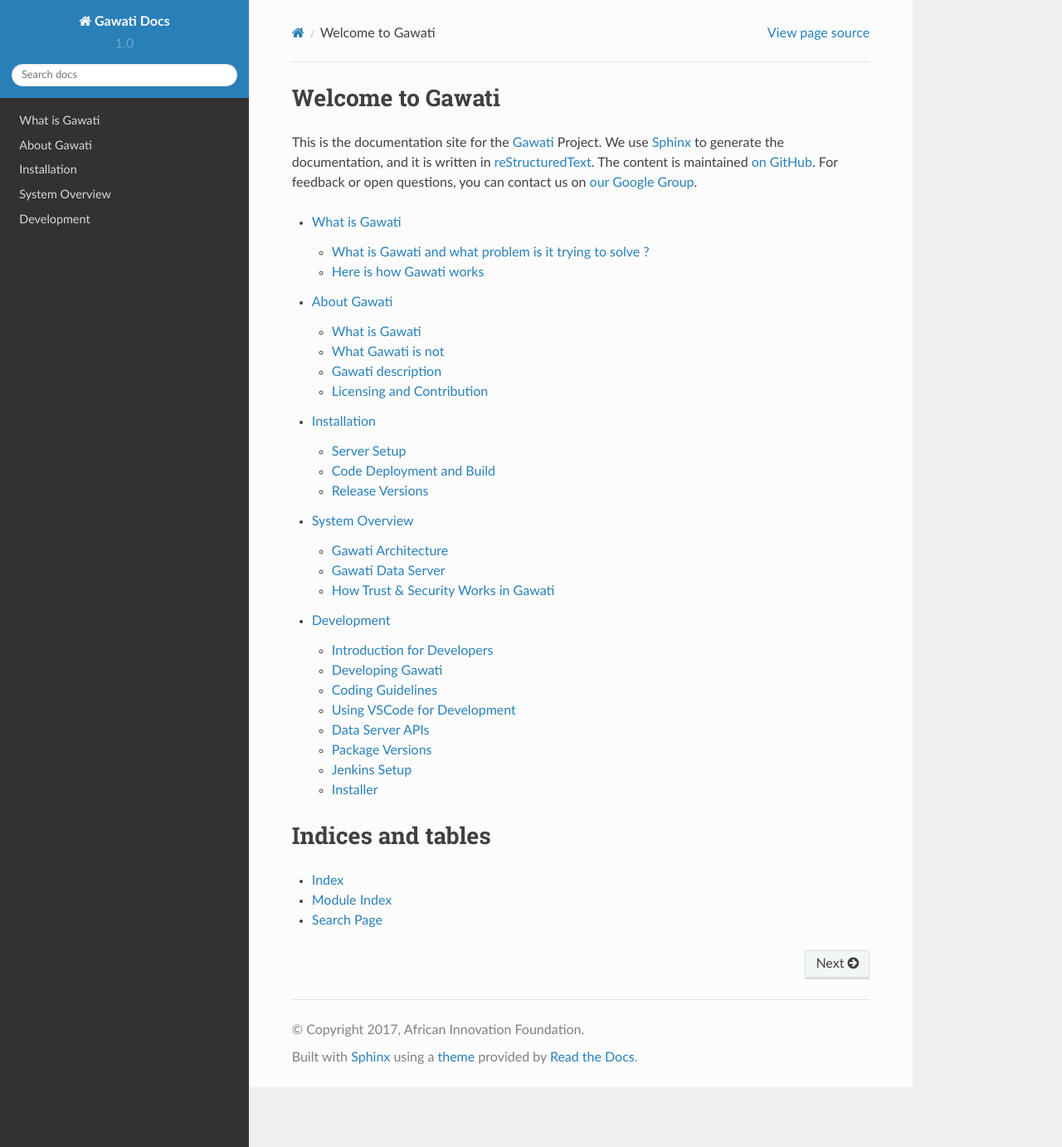
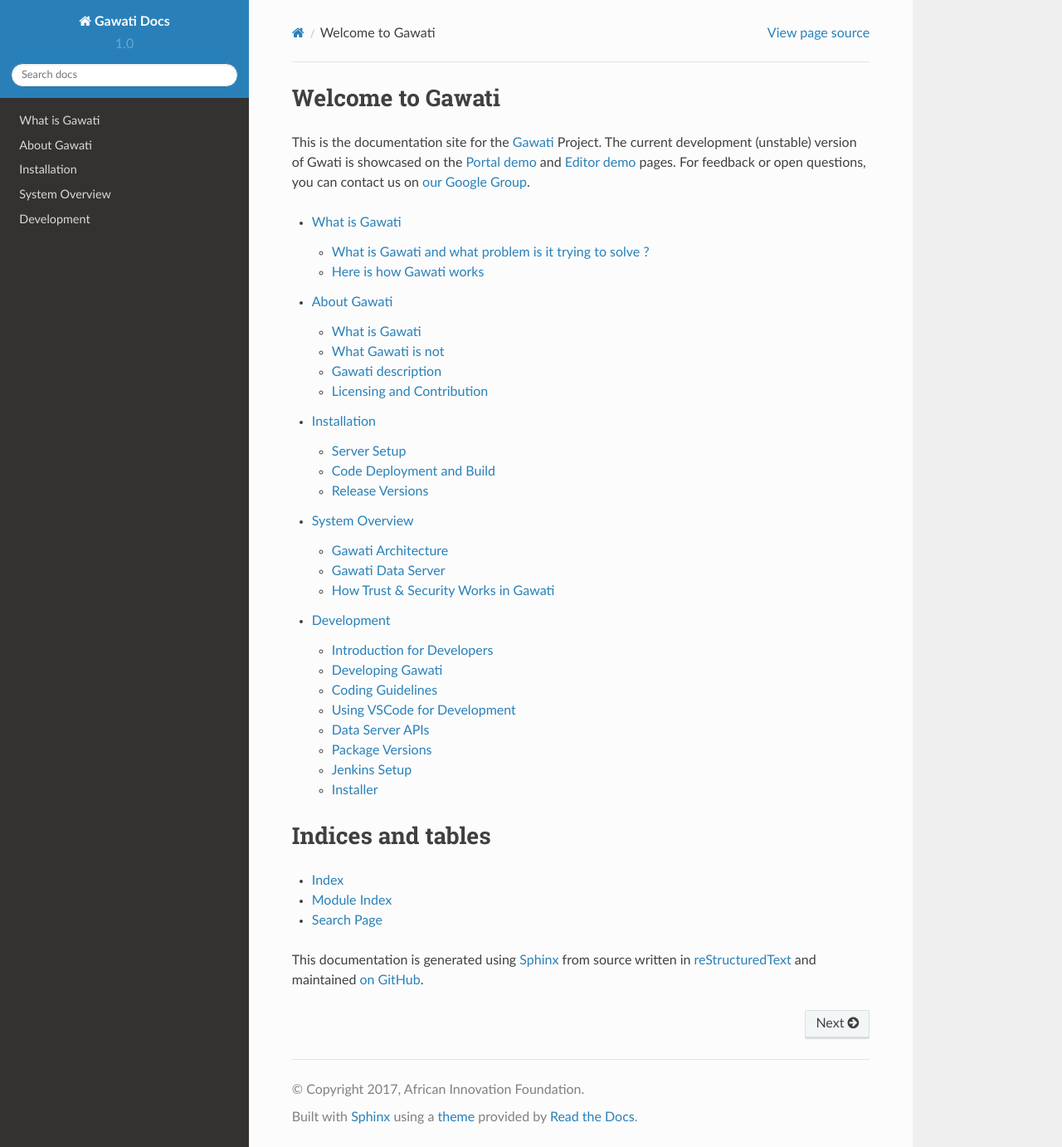
Before and after one commit to gawati/gawati-docs, a Sphinx documentation site: the page built from docs/source/index.rst, in a window 1280 px wide and 1382 px high. Shown: the whole window at 83% size. Built offline with Sphinx 7.4.7 and the Read the Docs theme 2.0.0, drawn with Linux system fonts in a browser that asks for light colours.

Commit message:
Add links to demo pages.

```diff
--- a/docs/source/index.rst
+++ b/docs/source/index.rst
@@ -5,15 +5,10 @@
 Welcome to Gawati
 =================
 
-This is the documentation site for the `Gawati`_ Project. We use `Sphinx`_ to generate
-the documentation, and it is written in `reStructuredText`_. The content is maintained
-`on GitHub`_. For feedback or open questions, you can contact us on `our Google Group`_.
-
-.. _Gawati: http://www.gawati.org
-.. _Sphinx: http://sphinx.pocoo.org/
-.. _reStructuredText: http://sphinx.pocoo.org/rest.html
-.. _on GitHub: https://github.com/gawati/gawati-docs
-.. _our Google Group: https://groups.google.com/forum/#!forum/gawati
+This is the documentation site for the `Gawati`_ Project.
+The current development (unstable) version of Gwati is showcased on the
+`Portal demo`_ and `Editor demo`_ pages.
+For feedback or open questions, you can contact us on `our Google Group`_.
 
 .. toctree::
    :maxdepth: 2
@@ -31,3 +26,14 @@ Indices and tables
 * :ref:`genindex`
 * :ref:`modindex`
 * :ref:`search`
+
+This documentation is generated using `Sphinx`_ from source written in
+`reStructuredText`_ and maintained `on GitHub`_.
+
+.. _Gawati: http://www.gawati.org
+.. _Portal demo: http://dev.gawati.org
+.. _Editor demo: http://data.dev.gawati.org
+.. _Sphinx: http://sphinx.pocoo.org/
+.. _reStructuredText: http://sphinx.pocoo.org/rest.html
+.. _on GitHub: https://github.com/gawati/gawati-docs
+.. _our Google Group: https://groups.google.com/forum/#!forum/gawati
```
